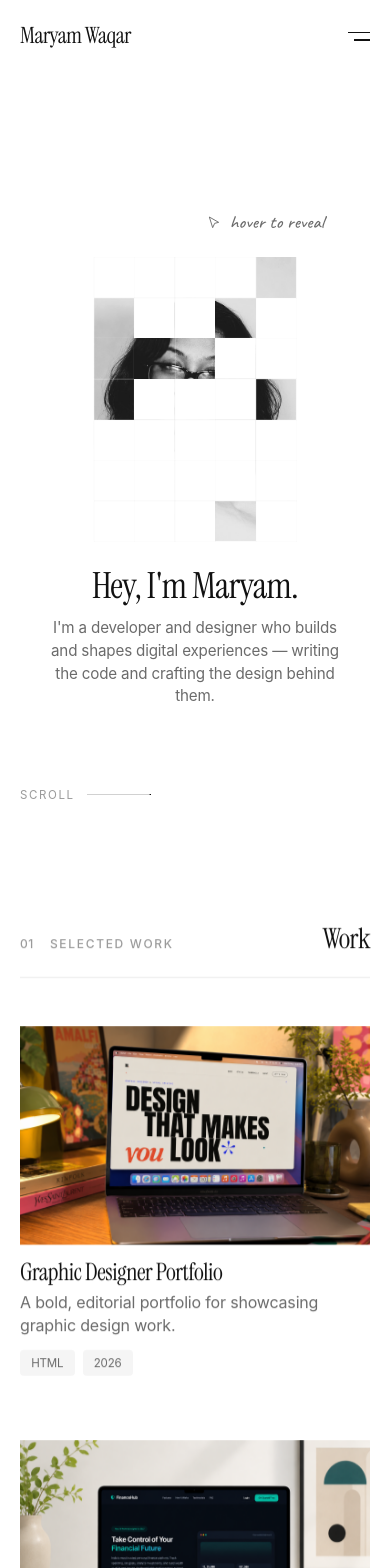
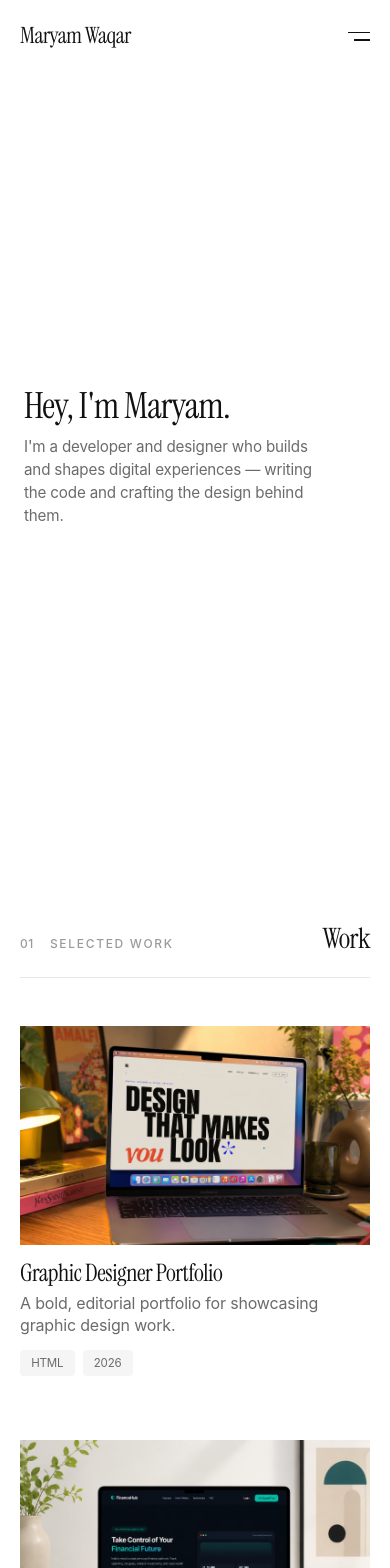
Before and after one commit to maryamwaqar1305/mrymwaq, a React (Vite) app: page / in a window 390 px wide. Shown: the top 1568 px of the page. Built offline with nearby package versions, Linux system fonts and the light colour scheme.

Commit message:
modified:   src/components/Cursor.css         modified:   src/components/Hero.css         modified:   src/index.css

```diff
--- a/src/components/Cursor.css
+++ b/src/components/Cursor.css
@@ -37,9 +37,8 @@
    so the cursor reads as a single pixel in the grid. */
 .cur--pixel {
   opacity: 1;
-  background: var(--text);
+  background: rgba(200, 200, 200, 0.35);
 }
-
 .cur-label {
   position: fixed;
   top: 0;
--- a/src/components/Hero.css
+++ b/src/components/Hero.css
@@ -33,7 +33,7 @@
  */
 .hero__stage {
   position: relative;
-  width: clamp(180px, 17vw, 240px);
+  width: clamp(160px, 14vw, 200px);
   aspect-ratio: 5 / 7;
 }
 
@@ -134,8 +134,23 @@
 }
 
 @media (max-width: 640px) {
-  .hero__hint { position: static; margin-bottom: -0.5rem; }
-  .hero__stage { width: min(52vw, 220px); }
+  .hero {
+    align-items: flex-start;
+    padding-left: 1.5rem;
+    padding-right: 1.5rem;
+  }
+
+  .hero__hint,
+  .hero__stage,
+  .hero__foot {
+    display: none;
+  }
+
+  .hero__text {
+    width: 100%;
+    align-items: flex-start;
+    text-align: left;
+  }
 }
 
 .btn {
--- a/src/index.css
+++ b/src/index.css
@@ -148,23 +148,3 @@ img {
     transform: none !important;
   }
 }
-
-@media (hover: hover) and (pointer: fine) {
-  body.custom-cursor,
-  body.custom-cursor * {
-    cursor: none;
-  }
-}
-
-/* Scroll reveal */
-[data-reveal] {
-  opacity: 0;
-  transform: translateY(28px);
-  transition: opacity 0.9s var(--ease-out), transform 0.9s var(--ease-out);
-  will-change: opacity, transform;
-}
-
-[data-reveal].is-in {
-  opacity: 1;
-  transform: translateY(0);
-}
```
